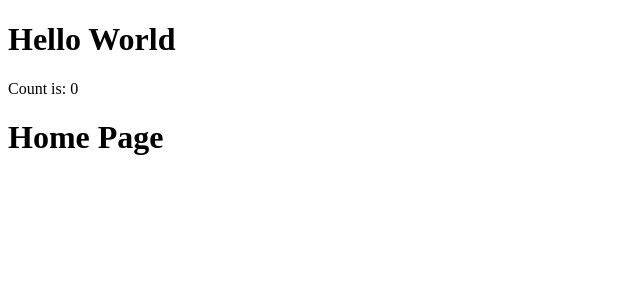
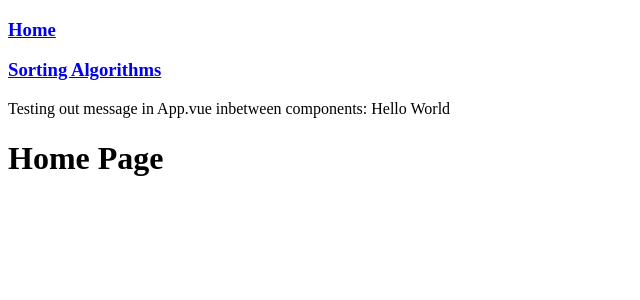
Before and after one commit to Pasha-Akito/Algorithm_Visualiser, a Vue app in the folder algorithm-visualiser/: page /#/ in a window 1280 px wide. Shown: the top 300 px of the page, without its empty margins (0-640 px from the left). Built offline with nearby package versions, Linux system fonts and the light colour scheme.

Commit message:
Sorting page and more routing learning

```diff
--- a/algorithm-visualiser/src/App.vue
+++ b/algorithm-visualiser/src/App.vue
@@ -1,8 +1,9 @@
 <template>
   <div>
     <header>
-      <h1>{{ message }}</h1>
-      <p>Count is: {{ counter.count }}</p>
+      <h3><router-link to="/">Home</router-link></h3>
+      <h3><router-link to="sorting">Sorting Algorithms</router-link></h3>
+      <p>Testing out message in App.vue inbetween components: {{ message }}</p>
     </header>
 
   <router-view></router-view>
--- /dev/null
+++ b/algorithm-visualiser/src/components/Sorting.vue
@@ -0,0 +1,5 @@
+<template>
+    <div>
+        <h1>Sorting Algorithms Page</h1>
+    </div>
+</template>
--- a/algorithm-visualiser/src/main.js
+++ b/algorithm-visualiser/src/main.js
@@ -2,9 +2,11 @@ import { createApp } from 'vue'
 import App from './App.vue'
 import { createRouter, createWebHashHistory} from 'vue-router'
 import Home from './components/Home.vue'
+import Sorting from './components/Sorting.vue'
 
 const routes = [
     { path: '/', component: Home },
+    { path: '/sorting', component: Sorting }
 ]
 
 // creating router instance and passing to the 'routes' option
```
